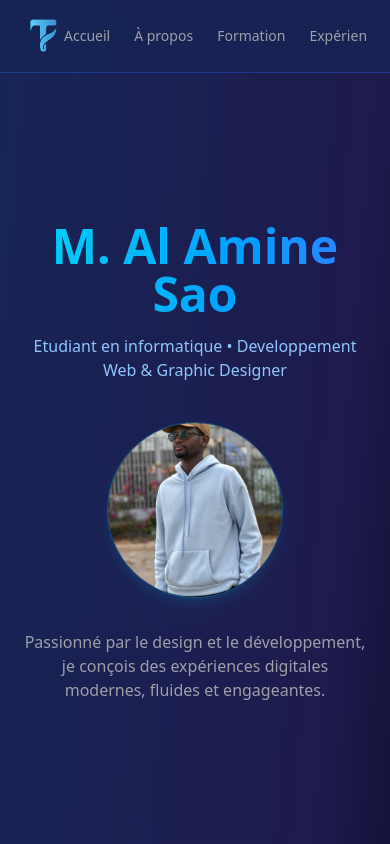
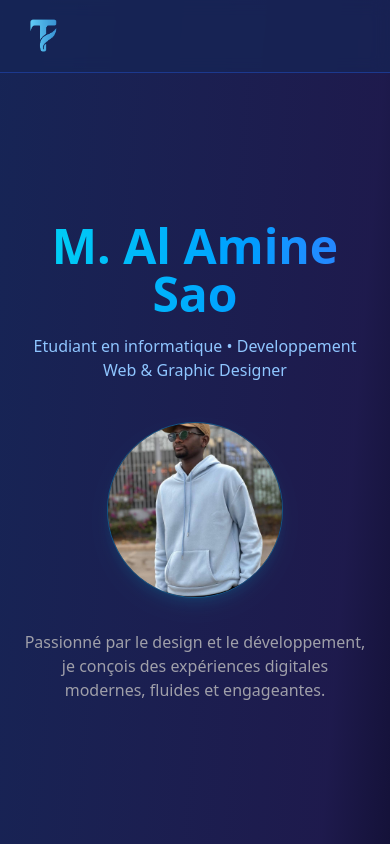
Before and after one commit to Alamine15/portfolio, a React (Vite) app: page / in a window 390 px wide. Shown: the top 844 px of the page. Built offline with nearby package versions, Linux system fonts and the light colour scheme.

Commit message:
2e modif

```diff
--- a/src/components/Header.tsx
+++ b/src/components/Header.tsx
@@ -11,8 +11,7 @@ export default function Header() {
           className="h-10 w-auto"
         />
 
-        <div className="flex gap-6 text-sm text-zinc-400 overflow-x-auto whitespace-nowrap">
-
+        <div className="hidden md:flex gap-6 text-sm text-zinc-400">
           <a href="#hero" className="hover:text-cyan-300 transition">
             Accueil
           </a>
@@ -40,6 +39,7 @@ export default function Header() {
           <a href="#contact" className="hover:text-cyan-300 transition">
             Contact
           </a>
+                    <button className="md:hidden text-cyan-400"></button>
 
         </div>
 
```
Also changed, not shown: 5 other files (tests, documents, lock files or other folders).
